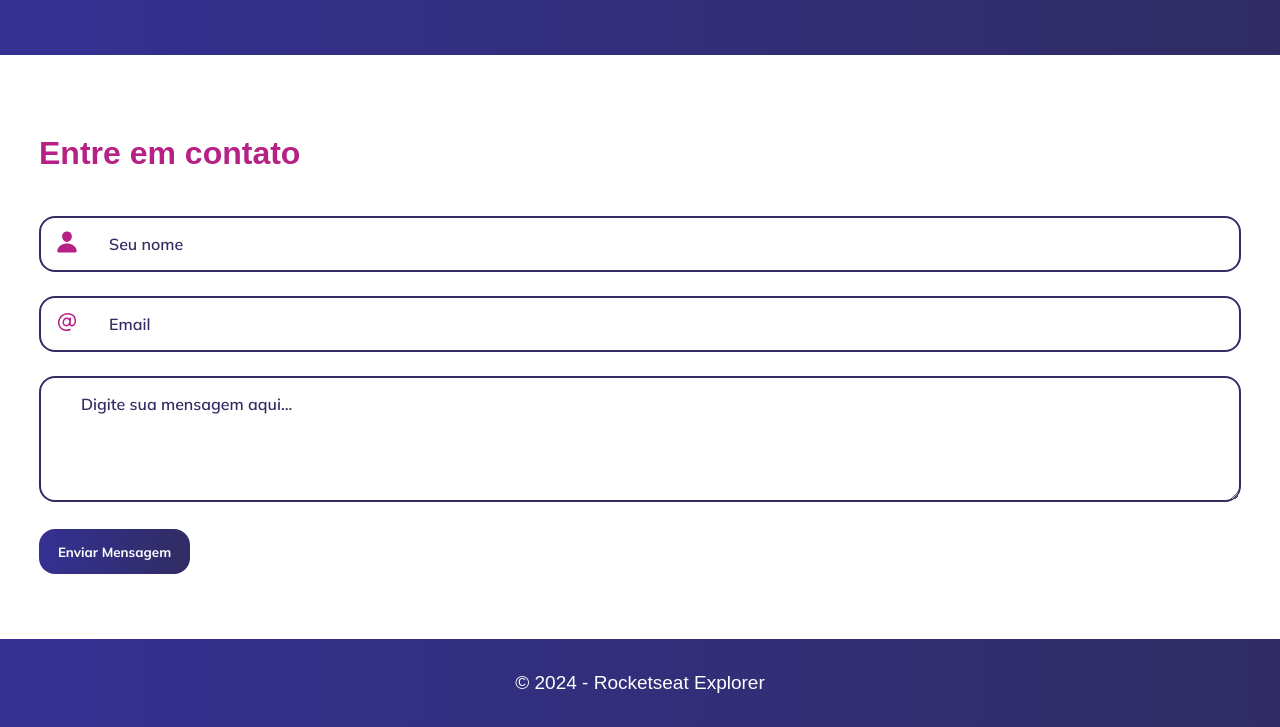
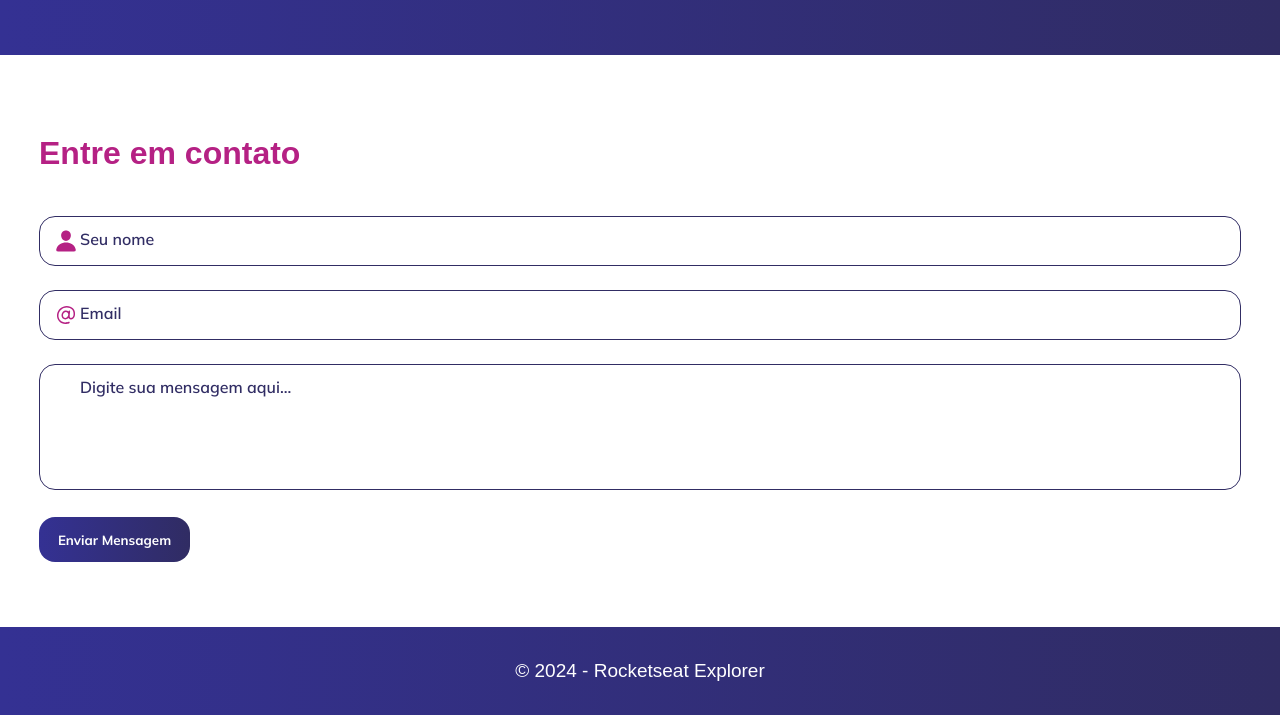
Before and after one commit to Kennedysena/Explore, a plain HTML site: page index.html in a window 1280 px wide. Shown: the part 2800-3527 px from the top of the page. Drawn offline with Linux system fonts and the light colour scheme.

Commit message:
fix: fazendo alguns ajustes

```diff
--- a/index.html
+++ b/index.html
@@ -1,5 +1,5 @@
 <!DOCTYPE html>
-<html lang="en">
+<html lang="pt">
 
 <head>
     <meta charset="UTF-8">
@@ -22,7 +22,7 @@
         <div class="hero-cta">
             <h1>Explore sem limites</h1>
             <p>Porque o apredizado é contínuo</p>
-            <a href="#card" class="button-down">
+            <a href="#cards" class="button-down">
                 <img src="/assets/Vector (3).svg" alt="Figura de uma seta para baixo">
             </a>
         </div>
--- a/style.css
+++ b/style.css
@@ -132,26 +132,21 @@ textarea {
 #contact form textarea {
   width: 100%;
   border-radius: 1.6rem;
-  border: 0.2rem solid var(--color-base-purple);
+  border: 0.15rem solid var(--color-base-purple);
   font-size: 1.6rem;
-  font-weight: 300;
-  padding: 1.6rem 2rem 1.6rem 4rem;
+  font-weight: 600;
+  padding: 1.2rem 2rem 1.6rem 4rem;
   align-items: center;
 }
 
 #contact form textarea {
   height: 12.6rem;
+  resize: none;
 }
 
 #contact form input::placeholder,
 #contact form textarea::placeholder {
   color: var(--color-base-purple);
-  font-size: 1.6rem;
-  font-weight: 600;
-}
-
-#contact form input::placeholder {
-  padding-left: 2.8rem;
 }
 
 #contact form button {
@@ -173,13 +168,10 @@ textarea {
 
 #name {
   background: url(./assets/person.svg) no-repeat scroll 1.4rem 1.2rem;
-
-
 }
 
 #email {
   background: url(./assets/at.svg) no-repeat scroll 1.4rem 1.2rem;
-
 }
 
 footer {
@@ -194,7 +186,6 @@ footer p {
   line-height: 2.4rem;
   font-weight: 500;
 }
-
 
 @media (min-width: 1440px) {
   h1 {
```
